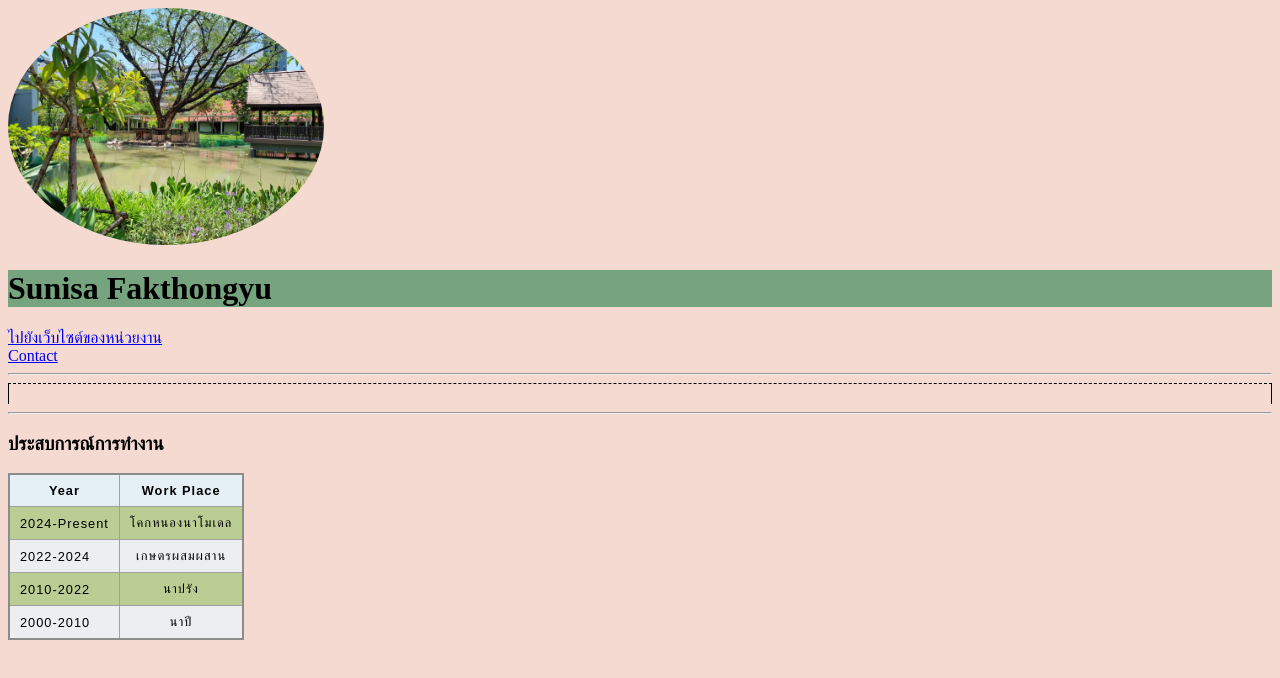
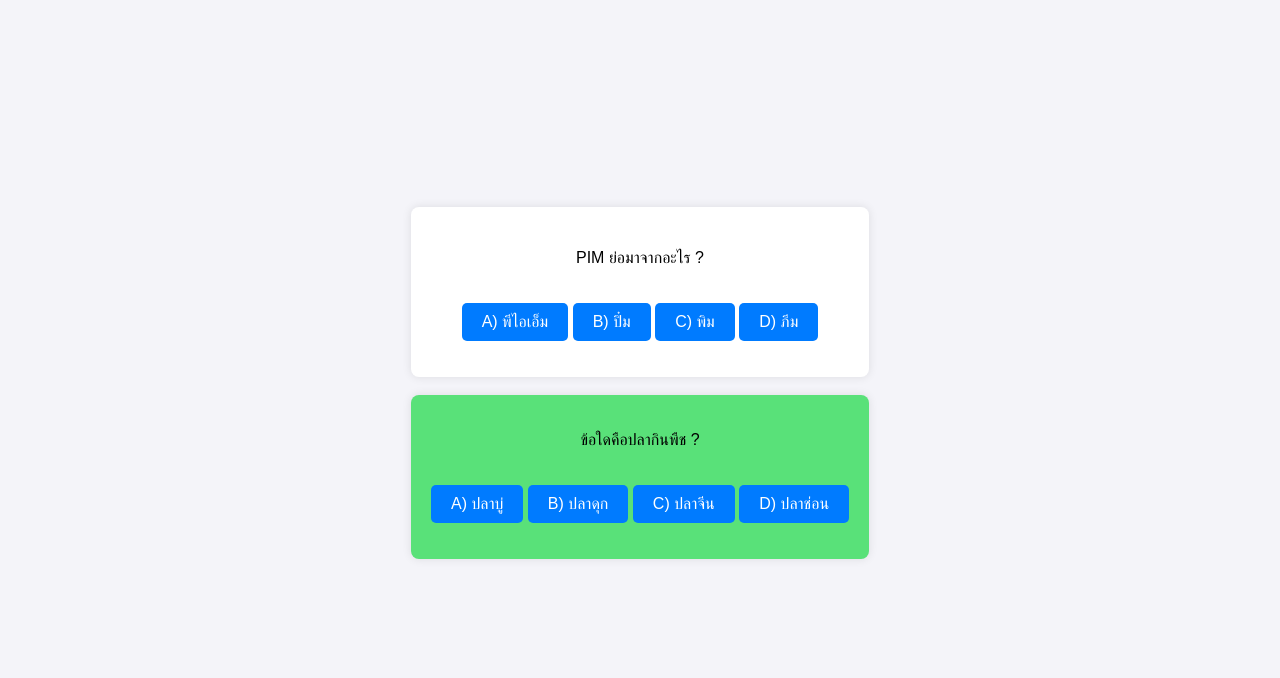
Before and after one commit to Tatam123/Mypage2024, a plain HTML site: page index.html in a window 1280 px wide. Drawn offline with Linux system fonts and the light colour scheme.

Commit message:
homework2

```diff
--- a/index.html
+++ b/index.html
@@ -1,56 +1,35 @@
 <!DOCTYPE html>
 <html lang="en">
 <head>
-    <meta charset="UTF-8">
-    <meta name="viewport" content="width=device-width, initial-scale=1.0">
-    <title>Sunisa</title>
-    <link rel="stylesheet" href="styles.css">
+   <meta charset="UTF-8">
+   <meta name="viewport" content="width=device-width, initial-scale=1.0">
+   <title>ระบบข้อสอบอย่างง่าย Simple Quiz</title>
+   <link rel="stylesheet" href="styles.css">
 </head>
-<body style = "background-color: #F5DAD2;">
-    <img class="profile-img" src="tree.jpg" alt="">
-    <h1 style = "background-color: #75A47F;">Sunisa Fakthongyu</h1>
-    <a href = "https://www.pim.ac.th/"> ไปยังเว็บไซต์ของหน่วยงาน </a> <br>
-    <a href = "C:\Users\HOME\Desktop\Fullstack Developer2024\HTML personal site\contact.html"> Contact </a>
-    <hr>
-    <hr style="border-style: dashed double none; height: 20px;">
-<hr>
+<body>
+    <div class="profile-detail">
+   <div class="quiz-container">
+       <h1></h1>
+       <p id="question">PIM ย่อมาจากอะไร ?</p>
+       <button class="button" onclick="checkAnswer('a')">A) พีไอเอ็ม</button>
+       <button class="button" onclick="checkAnswer('b')">B) ปิ๋ม</button>
+       <button class="button" onclick="checkAnswer('c')">C) พิม</button>
+       <button class="button" onclick="checkAnswer('d')">D) ภีม</button>
+       <p id="result"></p>
+   </div>
+   <br>
+   <div class="quiz-container2">
+    <p id="question">ข้อใดคือปลากินพืช ?</p>
+    <button class="button" onclick="checkAnswer2('a')">A) ปลาบู่</button>
+    <button class="button" onclick="checkAnswer2('b')">B) ปลาดุก</button>
+    <button class="button" onclick="checkAnswer2('c')">C) ปลาจีน</button>
+    <button class="button" onclick="checkAnswer2('d')">D) ปลาช่อน</button>
+    <p id="result2"></p>
+</div>
+<br>
+<p id="result3"></p>
+</div>
+   <script src="index.js"></script>
 
-    <h3>ประสบการณ์การทำงาน</h3>
-    <!--<ul>
-       <li>2024-Present Tesla Company</li>
-       <li>2022-2024 CPRAM</li>
-       <li>2010-2022 สถาบันการจัดการปัญญาภิวัฒน์</li>
-       <li>2000-2010 Thai Herbal</li>
-    </ul>-->
-
-    <table style = "background-color: #BACD92;">
-        <thead>
-            <tr>
-                <th>
-                Year
-                </th>
-                 <th>
-                Work Place
-                </th>
-            </tr>
-        </thead>
-
-        <tr>
-            <td>2024-Present</td>
-            <td>โคกหนองนาโมเดล</td>
-        </tr>
-        <tr>
-            <td>2022-2024</td>
-            <td>เกษตรผสมผสาน</td>
-        </tr>
-        <tr>
-            <td>2010-2022</td>
-            <td>นาปรัง</td>
-        </tr>
-        <tr>
-            <td>2000-2010</td>
-            <td>นาปี</td>
-        </tr>
-    </table>
 </body>
 </html>
--- /dev/null
+++ b/index.js
@@ -0,0 +1,30 @@
+function checkAnswer(answer) {
+    const result = document.getElementById('result');
+    if (answer === 'a') {
+        result.textContent = "ถูกต้อง PIM ย่อมาจาก PIM";
+        result.style.color = 'green';
+    } else {
+        result.textContent = "Incorrect! Try again.";
+        result.style.color = 'red';
+    }
+ }
+
+ function checkAnswer2(answer) {
+    const result = document.getElementById('result2');
+    if (answer === 'c') {
+        result.textContent = "ถูกต้อง สุดยอดเกษตรกร";
+        result.style.color = 'green';
+    } else {
+        result.textContent = "ลองใหม่^-^";
+        result.style.color = 'red';
+    }
+ }
+
+ const result = document.getElementById('result3');
+    if (result="result='a'") {
+        result.textContent = "ถูกต้อง สุดยอดเกษตรกร";
+        result.style.color = 'green';
+    } else {
+        result.textContent = "ลองใหม่^-^";
+        result.style.color = 'red';
+    }
--- a/styles.css
+++ b/styles.css
@@ -1,31 +1,41 @@
-.profile-img {
-  width: 25%;
-  border-radius: 50%;
-}
-table {
-    border-collapse: collapse;
-    border: 2px solid rgb(140 140 140);
-    font-family: sans-serif;
-    font-size: 0.8rem;
-    letter-spacing: 1px;
-  }
-   caption {
-    caption-side: bottom;
-    padding: 10px;
-    font-weight: bold;
-  }
-   thead,
-  tfoot {
-    background-color: rgb(228 240 245);
-  }
-   th,
-  td {
-    border: 1px solid rgb(160 160 160);
-    padding: 8px 10px;
-  }
-   td:last-of-type {
+body {
+    font-family: Arial, sans-serif;
+    display: flex;
+    justify-content: center;
+    align-items: center;
+    height: 100vh;
+    margin: 0;
+    background-color: #f4f4f9;
+ }
+
+ .quiz-container {
     text-align: center;
-  }
-   tbody > tr:nth-of-type(even) {
-    background-color: rgb(237 238 242);
-  }
+    box-shadow: 0 0 10px rgba(0,0,0,0.1);
+    padding: 20px;
+    border-radius: 8px;
+    background-color: white;
+ }
+
+ .quiz-container2 {
+    text-align: center;
+    box-shadow: 0 0 10px rgba(0,0,0,0.1);
+    padding: 20px;
+    border-radius: 8px;
+    background-color: rgb(89, 225, 121);
+ }
+
+ .button {
+    margin-top: 20px;
+    padding: 10px 20px;
+    font-size: 16px;
+    cursor: pointer;
+    background-color: #007BFF;
+    color: white;
+    border: none;
+    border-radius: 5px;
+    transition: background-color 0.3s;
+ }
+
+ .button:hover {
+    background-color: #0056b3;
+ }
```
